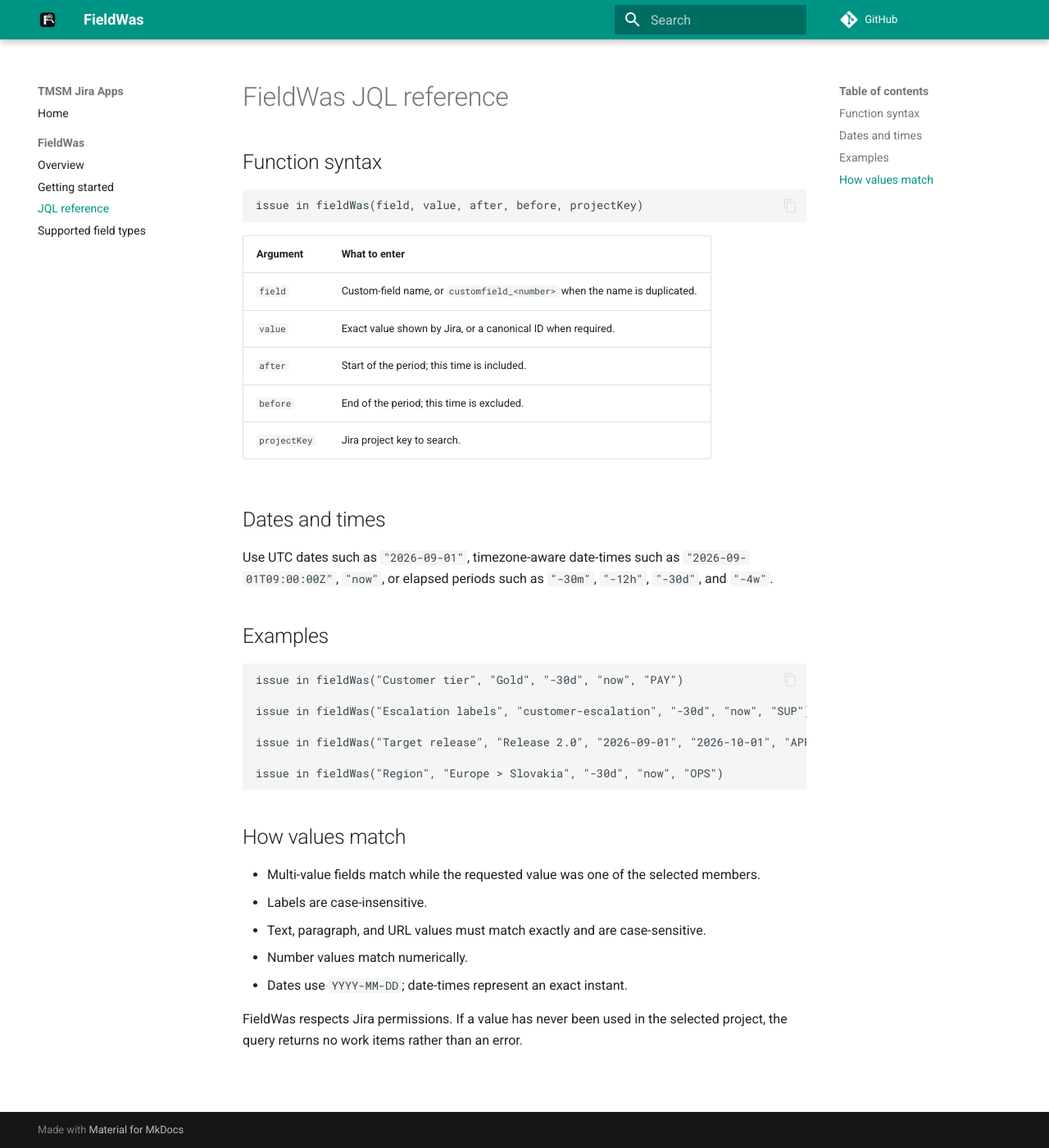
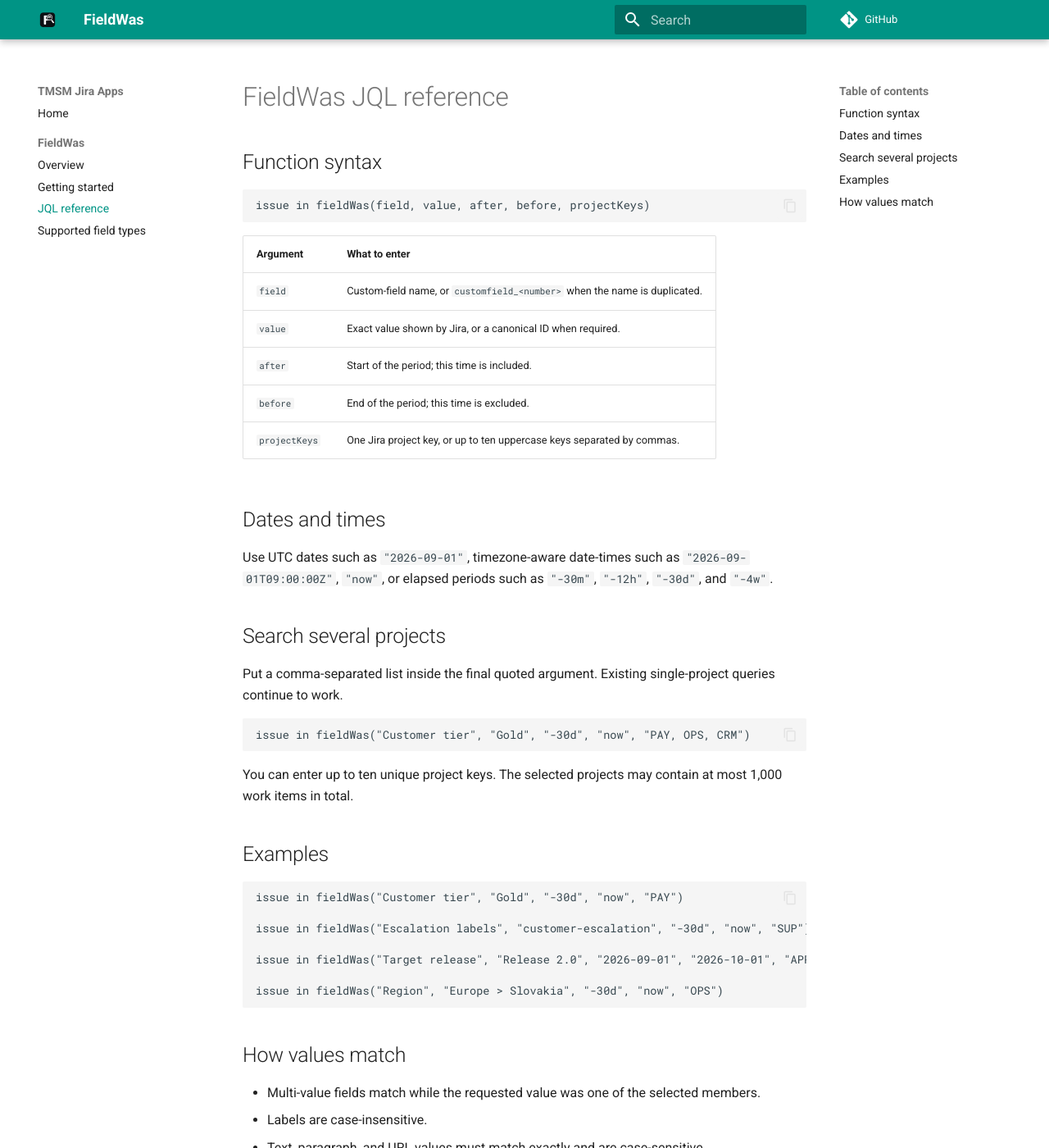
Before and after one commit to tmsm-apps/docs, an MkDocs documentation site: the page built from docs/fieldwas/jql.md, in a window 1280 px wide and 1400 px high. Shown: the whole window at 82% size. Built offline with MkDocs 1.6.1 and Material for MkDocs 9.7.7, drawn with Linux system fonts in a browser that asks for light colours; comment, search, counter and statistics services are not loaded.

Commit message:
Document multi-project FieldWas queries

````diff
--- a/docs/fieldwas/jql.md
+++ b/docs/fieldwas/jql.md
@@ -3,7 +3,7 @@
 ## Function syntax
 
 ```jql
-issue in fieldWas(field, value, after, before, projectKey)
+issue in fieldWas(field, value, after, before, projectKeys)
 ```
 
 | Argument | What to enter |
@@ -12,11 +12,23 @@ issue in fieldWas(field, value, after, before, projectKey)
 | `value` | Exact value shown by Jira, or a canonical ID when required. |
 | `after` | Start of the period; this time is included. |
 | `before` | End of the period; this time is excluded. |
-| `projectKey` | Jira project key to search. |
+| `projectKeys` | One Jira project key, or up to ten uppercase keys separated by commas. |
 
 ## Dates and times
 
 Use UTC dates such as `"2026-09-01"`, timezone-aware date-times such as `"2026-09-01T09:00:00Z"`, `"now"`, or elapsed periods such as `"-30m"`, `"-12h"`, `"-30d"`, and `"-4w"`.
+
+## Search several projects
+
+Put a comma-separated list inside the final quoted argument. Existing
+single-project queries continue to work.
+
+```jql
+issue in fieldWas("Customer tier", "Gold", "-30d", "now", "PAY, OPS, CRM")
+```
+
+You can enter up to ten unique project keys. The selected projects may contain
+at most 1,000 work items in total.
 
 ## Examples
 
````
Also changed, not shown: docs/fieldwas/getting-started.md (+7 -0 lines), docs/fieldwas/index.md (+2 -1 lines).
